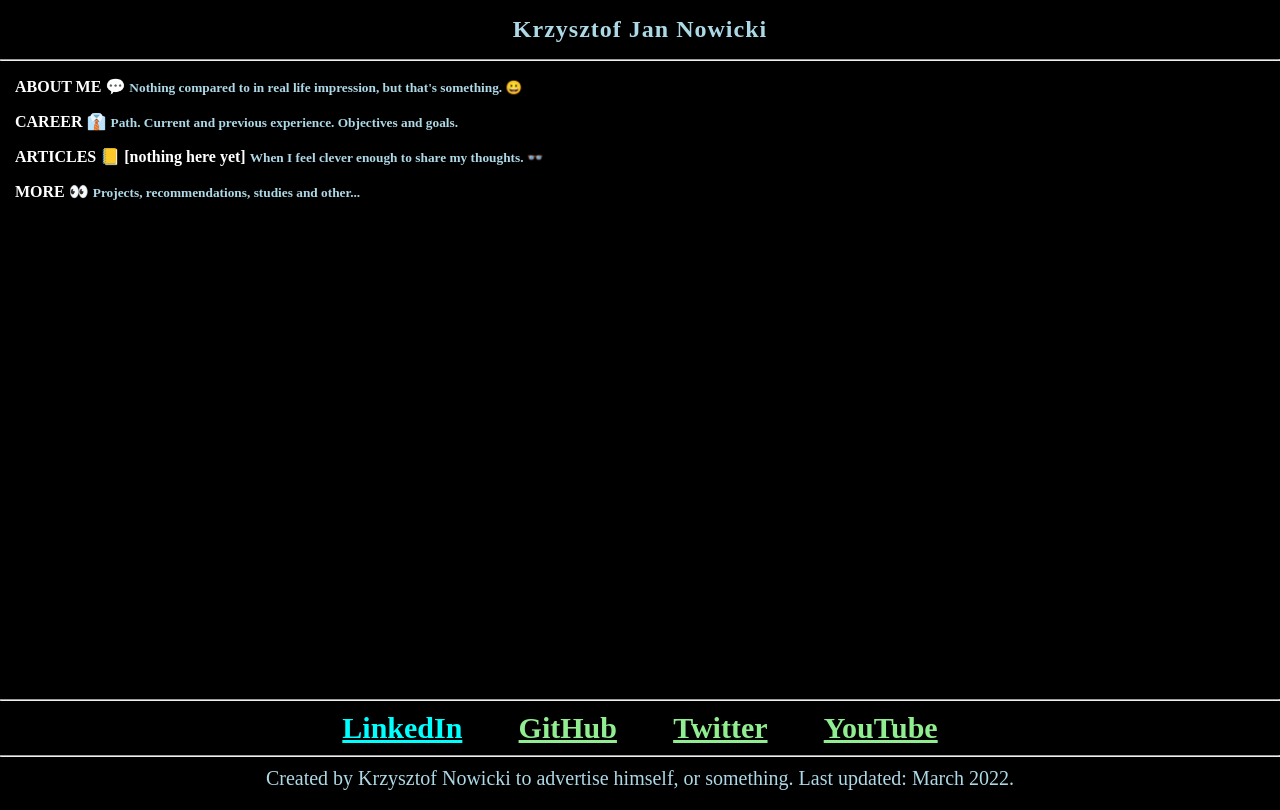
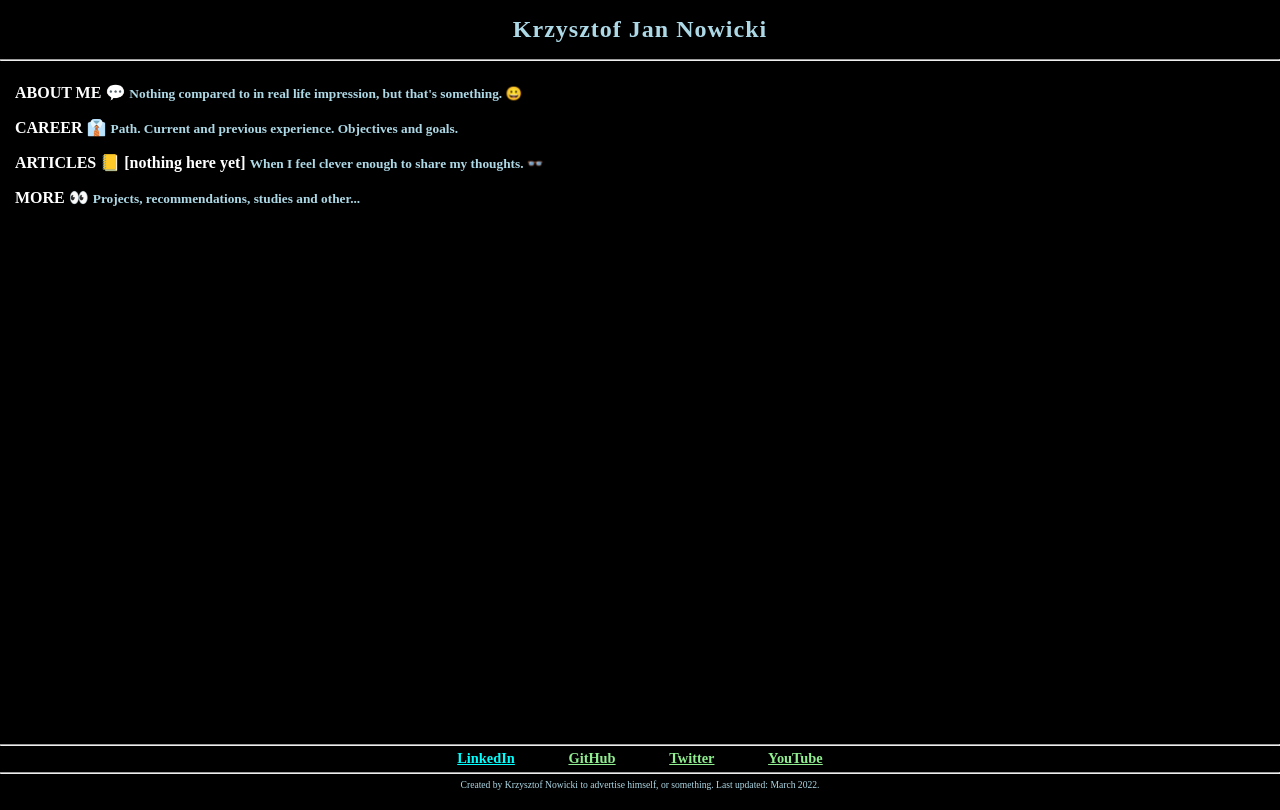
Before and after one commit to kjnowicki/kjnowicki-site, a PHP site: page / in a window 1280 px wide. Run offline with PHP 8.4, Linux system fonts and the light colour scheme.

Commit message:
content fitting mechanism and adjustments to resizing, css font-sizing

```diff
--- a/public_html/Components/GlobalFooter/globalFooter.css
+++ b/public_html/Components/GlobalFooter/globalFooter.css
@@ -1,6 +1,6 @@
 global-footer {
     color:lightblue;
-    font-size: min(2.5vh, 3.5vw);
+    font-size: min(1.2vh, 2vw);
     text-align: center;
     position: fixed;
     bottom: 0%;
--- a/public_html/Components/GlobalHeader/globalHeader.css
+++ b/public_html/Components/GlobalHeader/globalHeader.css
@@ -1,7 +1,8 @@
 global-header {
     color:lightblue;
-    font-size: 1.5vh;
+    font-size: min(1.5vh, 2.5vw);
     text-align: center;
+    display: block;
 }
 global-header #header h1 {
     letter-spacing: 1px;
--- /dev/null
+++ b/public_html/Scripts/globalContent.js
@@ -0,0 +1,14 @@
+const contentResize = () => {
+    let contentEl = document.getElementById("global-content");
+    let headerEl = document.querySelector("global-header");
+    let footerEl = document.querySelector("global-footer");
+    contentEl.style.height = 0.97*(window.innerHeight - headerEl.offsetHeight - footerEl.offsetHeight) + "px";
+    contentEl.style.overflowY = "auto";
+}
+
+export function contentFitting() {
+    contentResize();
+    window.onresize = () => {
+        contentResize();
+    }
+}
--- a/public_html/index.php
+++ b/public_html/index.php
@@ -14,10 +14,12 @@
 	</head>
 	<body style="background-color: black;">
 		<global-header></global-header>
-		<nav-card content="about-me"></nav-card>
-		<nav-card content="career"></nav-card>
-		<nav-card content="articles"></nav-card>
-		<nav-card content="more"></nav-card>
+		<div id="global-content">
+			<nav-card content="about-me"></nav-card>
+			<nav-card content="career"></nav-card>
+			<nav-card content="articles"></nav-card>
+			<nav-card content="more"></nav-card>
+		</div>
 		<global-footer></global-footer>
 	</body>
 </html>
--- a/public_html/script.js
+++ b/public_html/script.js
@@ -1,7 +1,12 @@
 import { globalHeader } from "./Components/GlobalHeader/globalHeader.js";
 import { navigationCard } from "./Components/NavigationCard/navigationCard.js"
 import { globalFooter } from './Components/GlobalFooter/globalFooter.js';
+import { contentFitting } from './Scripts/globalContent.js';
+
 //components
 globalHeader();
 navigationCard();
 globalFooter();
+
+//scripts
+contentFitting();
--- a/public_html/style.css
+++ b/public_html/style.css
@@ -4,4 +4,5 @@ body {
 }
 html {
   min-height: 100%;
+  -webkit-tap-highlight-color: transparent;
 }
```
